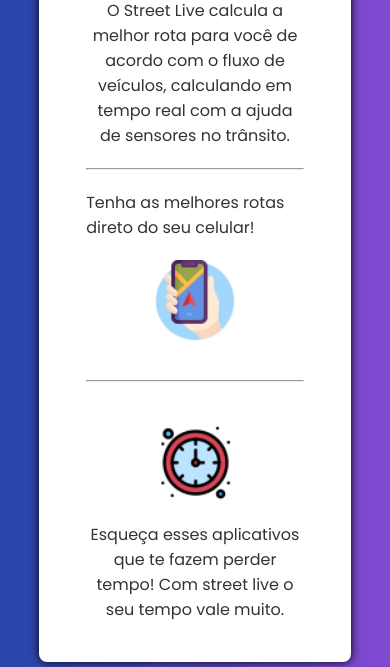
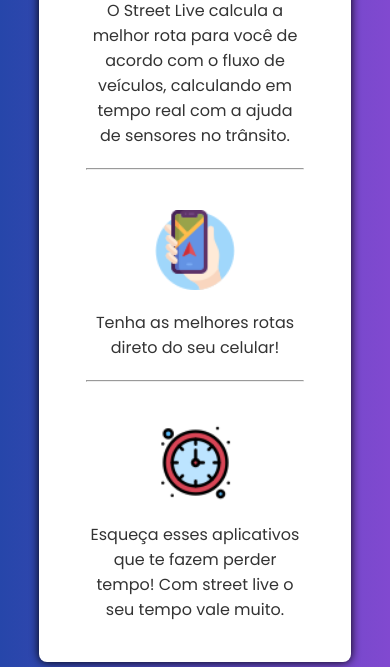
Before and after one commit to VillyRosa/street-live, a plain HTML site: page index.html in a window 390 px wide. Both pictures are taken after a click on the picture 195 px from the left and 792 px from the top of the page. Shown: the part 942-1609 px from the top of the page. Drawn offline with Linux system fonts and the light colour scheme; a web font is replaced by a local one.

Commit message:
Cloncluído a landing page

```diff
--- a/css/landing-page.css
+++ b/css/landing-page.css
@@ -198,10 +198,10 @@ section footer {
         width: 80%;
         text-align: center;
     }
-    section .about .info:nth-child(2) img {
+    section .about .info:nth-child(3) img {
         order: 1;
     }
-    section .about .info:nth-child(2) p {
+    section .about .info:nth-child(3) p {
         text-align: center;
     }
 }
```
